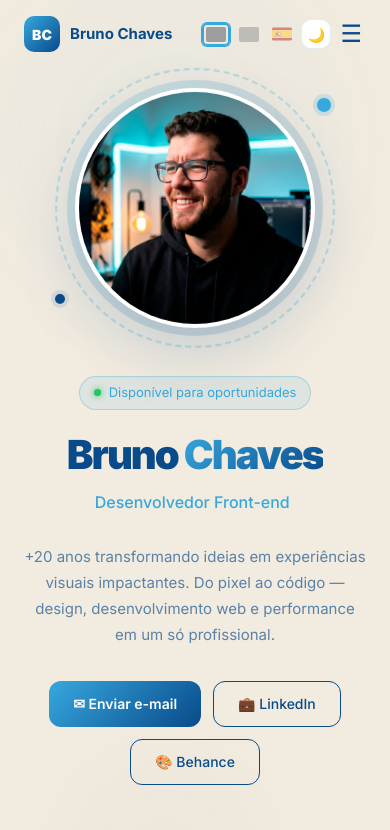
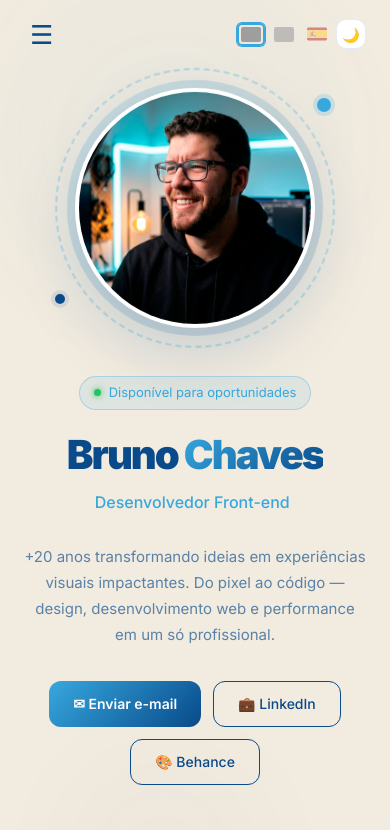
Before and after one commit to devbrunochaves/curriculo-online, a React (Vite) app: page / in a window 390 px wide. Shown: the top 830 px of the page. Built offline with nearby package versions, Linux system fonts and the light colour scheme; grey boxes are pictures that could not be loaded.

Commit message:
correção da navbar - menu hamburguer

```diff
--- a/src/components/Navbar.jsx
+++ b/src/components/Navbar.jsx
@@ -43,8 +43,17 @@ export default function Navbar() {
         height: 68, display: 'flex', alignItems: 'center', justifyContent: 'space-between',
       }}>
 
-        {/* Logo */}
-        <a href="#hero" style={{ textDecoration: 'none', display: 'flex', alignItems: 'center', gap: 10 }}>
+        {/* Hamburguer mobile — fica no lugar do logo, só no mobile */}
+        <button
+          className="flex md:hidden"
+          onClick={() => setOpen(!open)}
+          style={{ background: 'none', border: 'none', color: c.primary, fontSize: 26, cursor: 'pointer', padding: '4px 6px', alignItems: 'center' }}
+        >
+          {open ? '✕' : '☰'}
+        </button>
+
+        {/* Logo — só no desktop */}
+        <a href="#hero" className="hidden md:flex" style={{ textDecoration: 'none', alignItems: 'center', gap: 10 }}>
           <div style={{
             width: 36, height: 36, borderRadius: 10,
             background: 'linear-gradient(135deg, #37a8de, #084a8a)',
@@ -95,7 +104,7 @@ export default function Navbar() {
           </button>
         </div>
 
-        {/* Mobile: flags + dark + hamburger — inline display NOT set */}
+        {/* Mobile: bandeiras + toggle — direita, sem hamburguer */}
         <div className="flex md:hidden" style={{ alignItems: 'center', gap: 5 }}>
           {FLAGS.map(f => (
             <button
@@ -109,12 +118,6 @@ export default function Navbar() {
           ))}
           <button onClick={toggleDark} className="theme-toggle" style={{ width: 30, height: 30, fontSize: 14 }}>
             {isDark ? '☀️' : '🌙'}
-          </button>
-          <button
-            onClick={() => setOpen(!open)}
-            style={{ background: 'none', border: 'none', color: c.primary, fontSize: 24, cursor: 'pointer', padding: 4 }}
-          >
-            {open ? '✕' : '☰'}
           </button>
         </div>
       </div>
```
